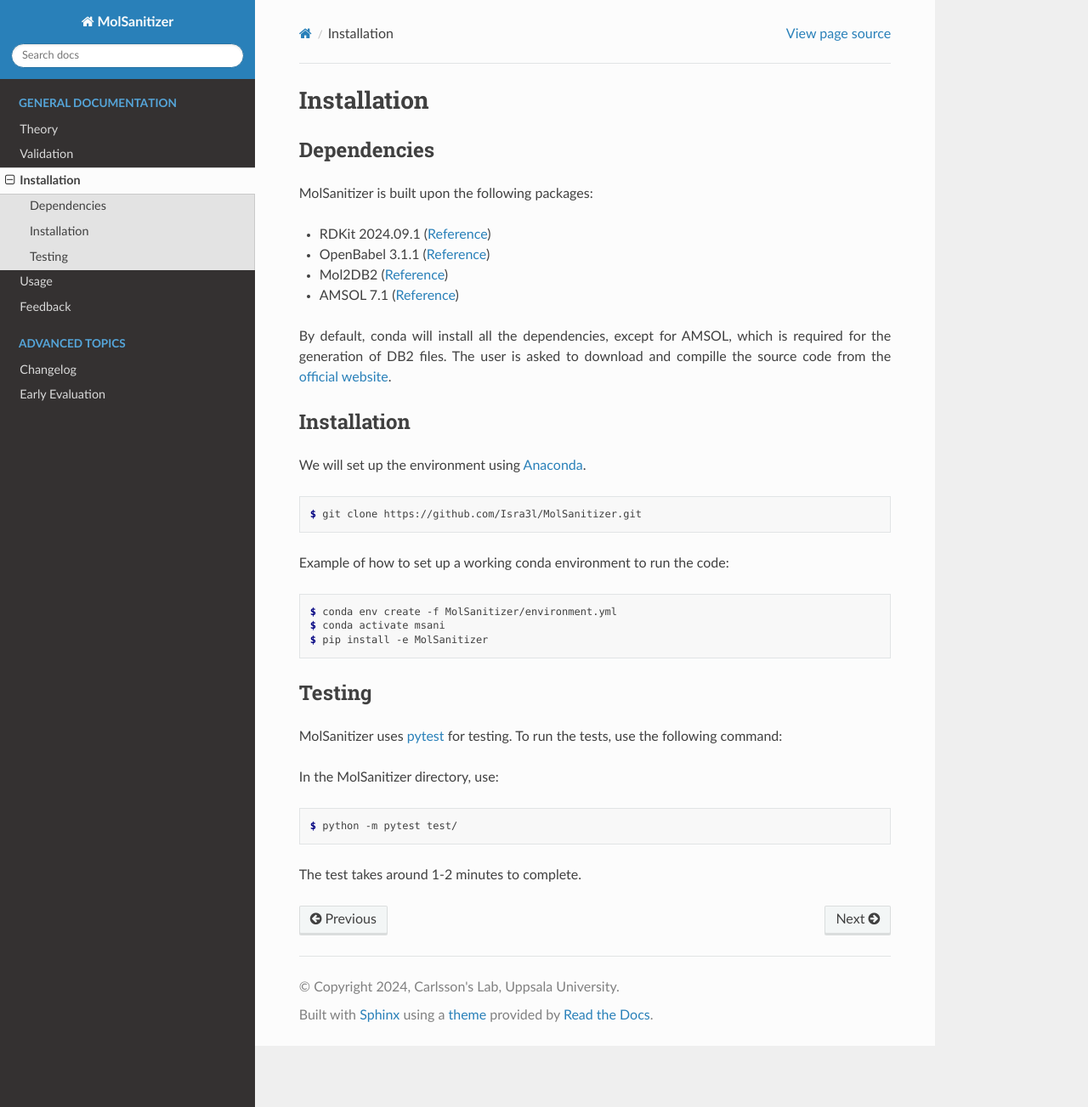
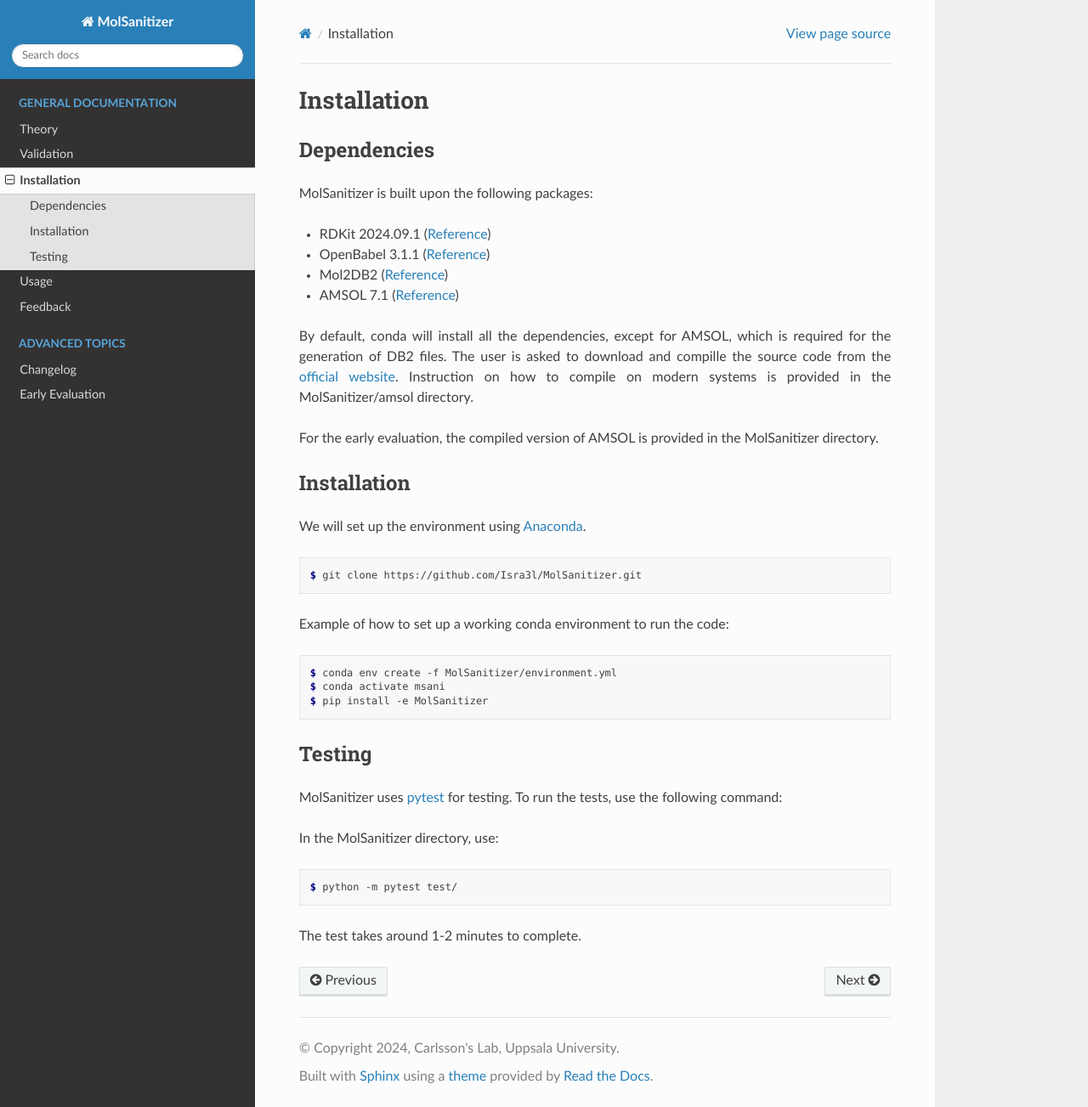
Before and after one commit to phonglam3103/msani-readthedocs, a Sphinx documentation site: the page built from docs/source/installation.rst, in a window 1280 px wide and 1303 px high. Shown: the whole window at 85% size. Built offline with Sphinx 7.4.7 and the Read the Docs theme 3.1.0, drawn with Linux system fonts in a browser that asks for light colours; formulas are drawn with MathJax 3.

Commit message:
Notes on AMSOL added.

```diff
--- a/docs/source/installation.rst
+++ b/docs/source/installation.rst
@@ -16,8 +16,9 @@ MolSanitizer is built upon the following packages:
 
 - AMSOL 7.1 (`Reference <https://comp.chem.umn.edu/sds/>`_)
 
-By default, conda will install all the dependencies, except for AMSOL, which is required for the generation of DB2 files. The user is asked to download and compille the source code from the `official website <https://comp.chem.umn.edu/sds/>`_.
+By default, conda will install all the dependencies, except for AMSOL, which is required for the generation of DB2 files. The user is asked to download and compille the source code from the `official website <https://comp.chem.umn.edu/sds/>`_. Instruction on how to compile on modern systems is provided in the MolSanitizer/amsol directory.
 
+For the early evaluation, the compiled version of AMSOL is provided in the MolSanitizer directory.
 
 Installation
 ------------
```
